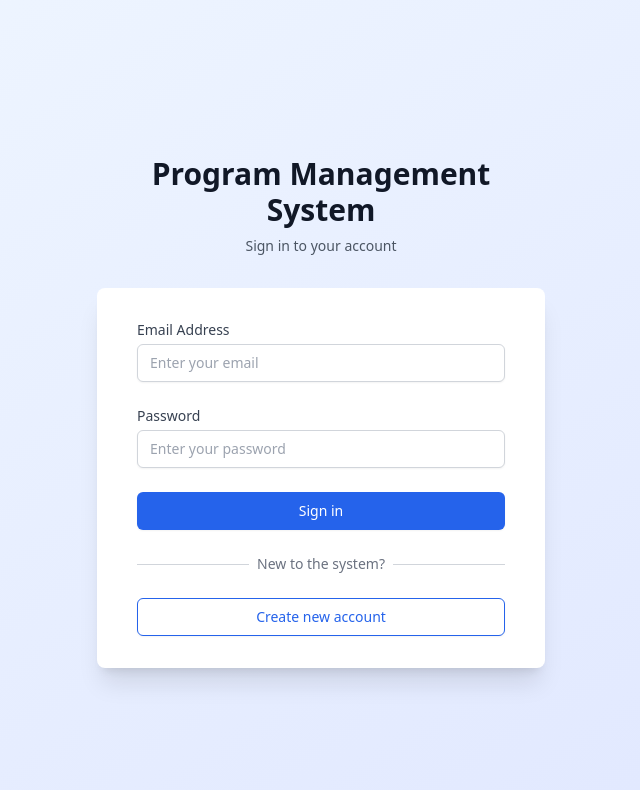
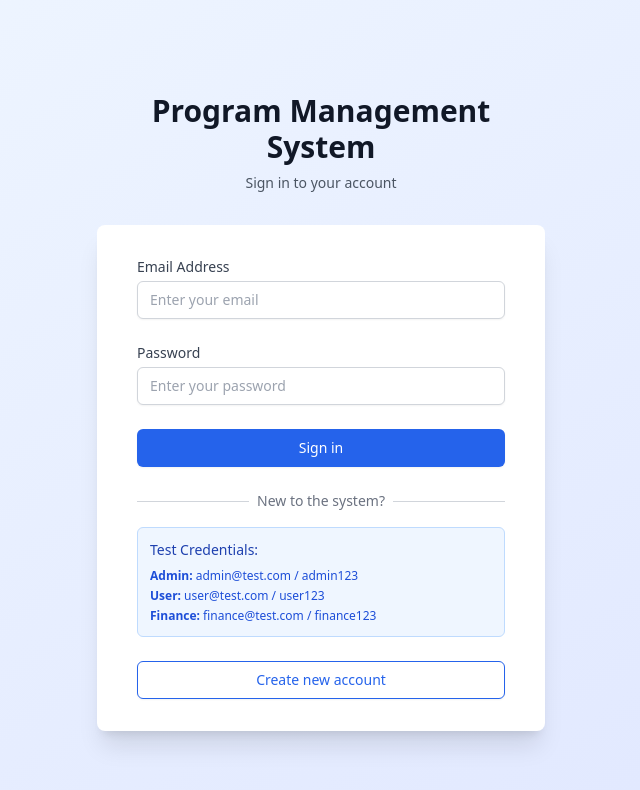
Before and after one commit to MinThiha23/Recording_System, a React (Create React App) app: page / in a window 1280 px wide. Shown: the top 790 px of the page, without its empty margins (319-959 px from the left). Built offline with nearby package versions, Linux system fonts and the light colour scheme.

Commit message:
Add test credentials information to login page

```diff
--- a/src/components/Login.js
+++ b/src/components/Login.js
@@ -86,6 +86,14 @@ const Login = ({ onLogin, onShowRegister }) => {
               </div>
             </div>
 
+            <div className="mt-4 p-3 bg-blue-50 border border-blue-200 rounded-md">
+              <h4 className="text-sm font-medium text-blue-800 mb-2">Test Credentials:</h4>
+              <div className="text-xs text-blue-700 space-y-1">
+                <div><strong>Admin:</strong> admin@test.com / admin123</div>
+                <div><strong>User:</strong> user@test.com / user123</div>
+                <div><strong>Finance:</strong> finance@test.com / finance123</div>
+              </div>
+            </div>
             <div className="mt-6">
               <button
                 type="button"
```
